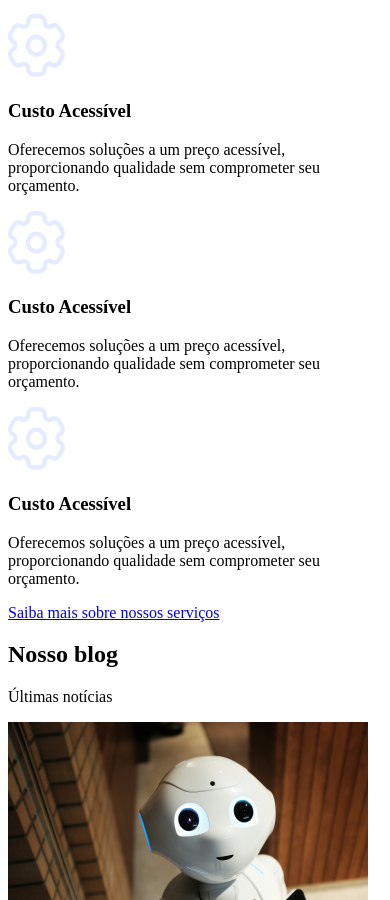
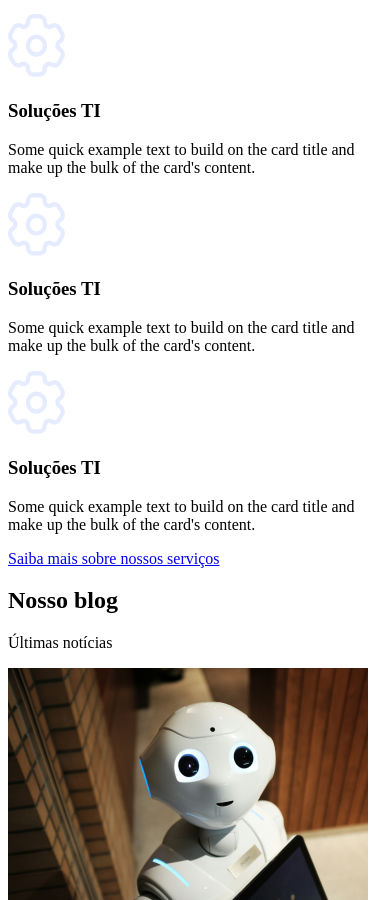
Before and after one commit to CodaTechS/coda-tech-frontend, a Vue app: page / in a window 390 px wide. Shown: the part 4441-5341 px from the top of the page. Built offline with nearby package versions, Linux system fonts and the light colour scheme.

Commit message:
Export images mobile

```diff
--- a/src/components/dynamics/Services.vue
+++ b/src/components/dynamics/Services.vue
@@ -10,9 +10,9 @@
                 <div class="card">
                     <img class="service-card-image" src="@/assets/img/card-img.png" alt="Serviços 1 codatech">
                     <div class="card-body">
-                        <h3 class="service-card-title">Custo Acessível</h3>
+                        <h3 class="service-card-title">Soluções TI</h3>
                         <p class="service-card-description">
-                            Oferecemos soluções a um preço acessível, proporcionando qualidade sem comprometer seu orçamento.
+                            Some quick example text to build on the card title and make up the bulk of the card's content.
                         </p>
                     </div>
                 </div>
@@ -21,9 +21,9 @@
                 <div class="card">
                     <img class="service-card-image" src="@/assets/img/card-img.png" alt="Serviços 1 codatech">
                     <div class="card-body">
-                        <h3 class="service-card-title">Custo Acessível</h3>
+                        <h3 class="service-card-title">Soluções TI</h3>
                         <p class="service-card-description">
-                            Oferecemos soluções a um preço acessível, proporcionando qualidade sem comprometer seu orçamento.
+                            Some quick example text to build on the card title and make up the bulk of the card's content.
                         </p>
                     </div>
                 </div>
@@ -32,9 +32,9 @@
                 <div class="card">
                     <img class="service-card-image" src="@/assets/img/card-img.png" alt="Serviços 1 codatech">
                     <div class="card-body">
-                        <h3 class="service-card-title">Custo Acessível</h3>
+                        <h3 class="service-card-title">Soluções TI</h3>
                         <p class="service-card-description">
-                            Oferecemos soluções a um preço acessível, proporcionando qualidade sem comprometer seu orçamento.
+                            Some quick example text to build on the card title and make up the bulk of the card's content.
                         </p>
                     </div>
                 </div>
```
Also changed, not shown: src/assets/img/bg-home-mobile.png (added), src/assets/img/bg-services.mobile.png (added).
